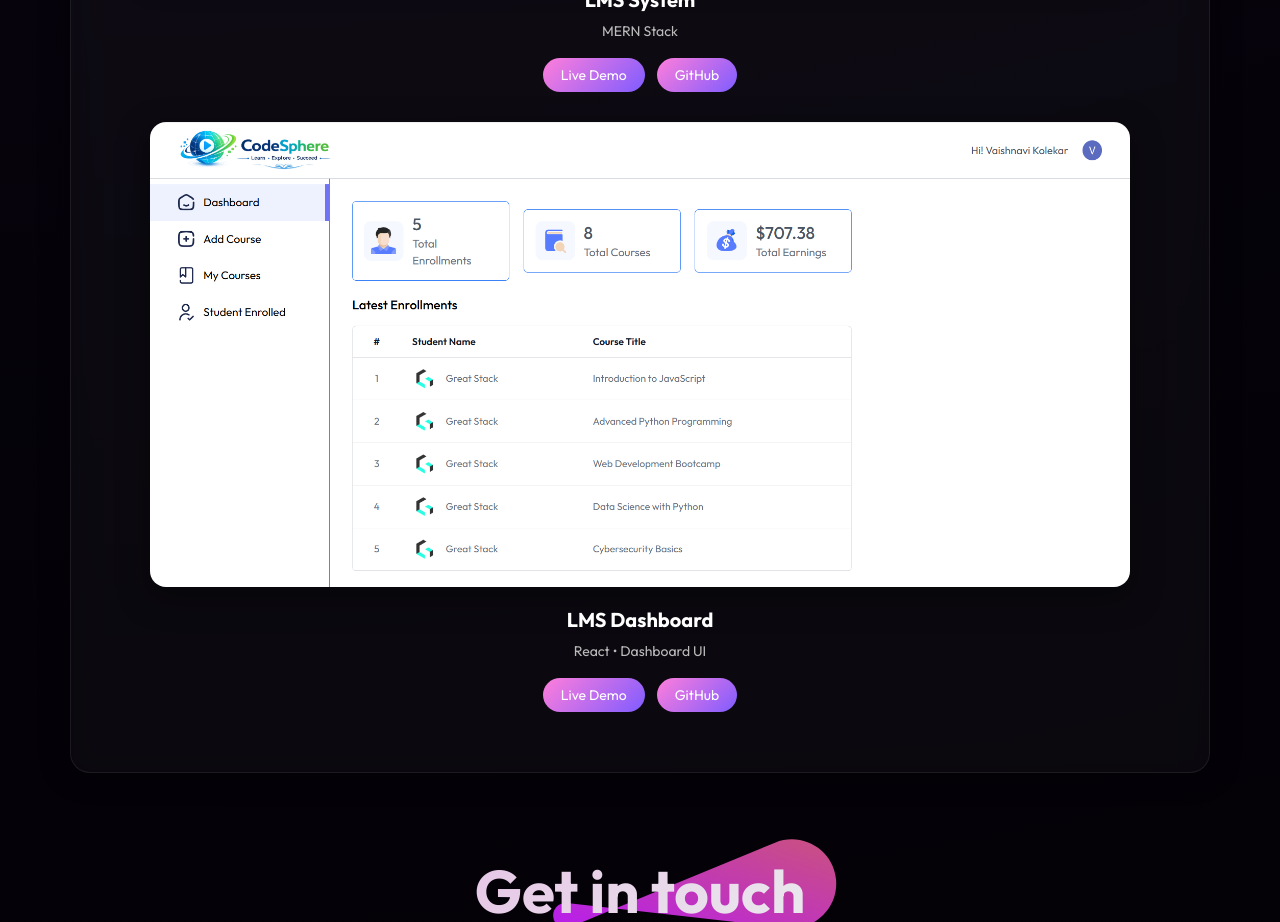
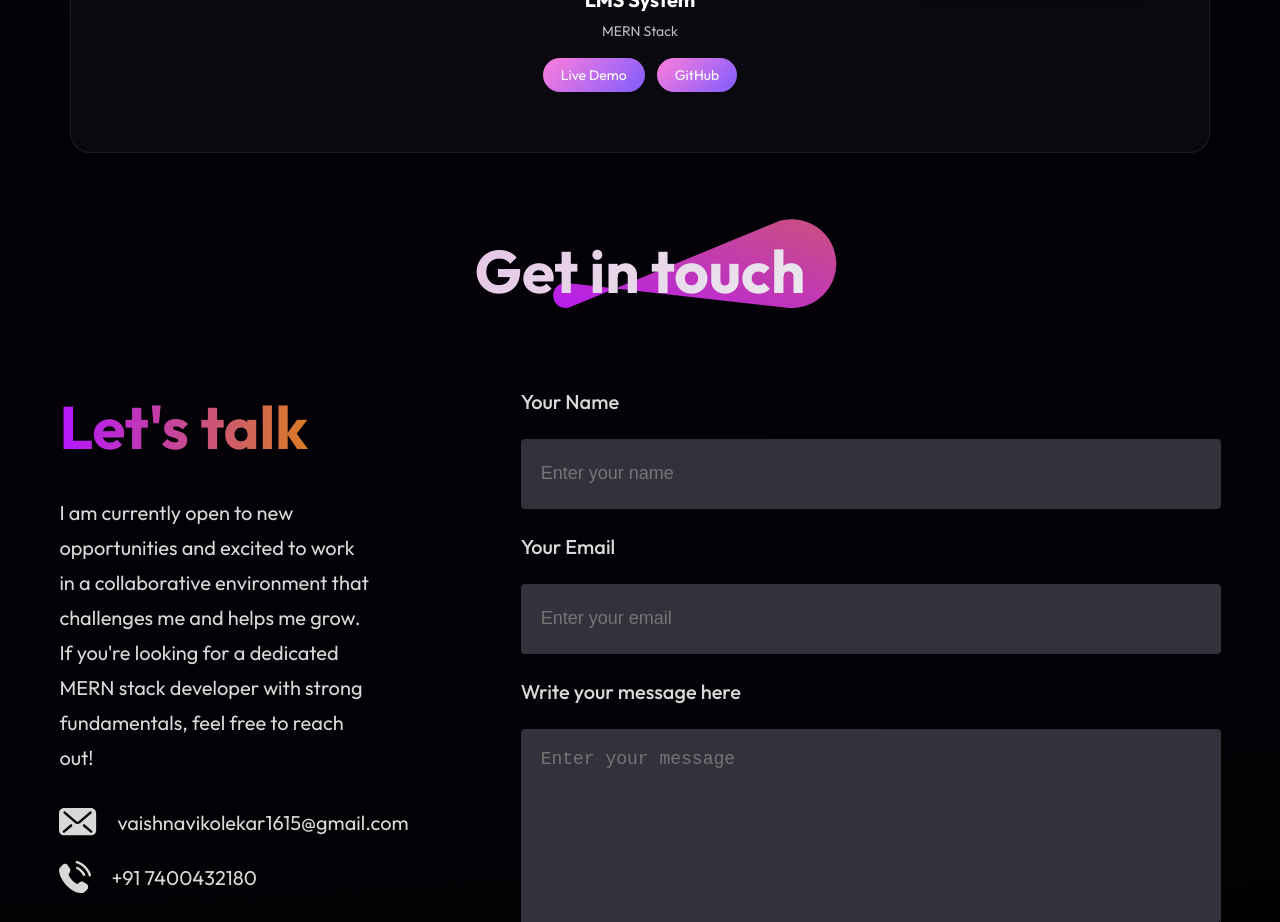
Before and after one commit to vaishnavikolekar1516/portfolio-react, a React (Vite) app: page / in a window 1280 px wide. Shown: the part 4360-5282 px from the top of the page. Built offline with nearby package versions, Linux system fonts and the light colour scheme.

Commit message:
github added

```diff
--- a/src/Components/Work/MyWork.jsx
+++ b/src/Components/Work/MyWork.jsx
@@ -63,7 +63,7 @@ const MyWork = () => {
       title: "Portfolio Website",
       tech: "React • CSS • Responsive",
       live: "https://portfolio-react-iota-seven-97.vercel.app/",
-      github: "https://github.com/YOUR_GITHUB_LINK"
+      github: "https://github.com/vaishnavikolekar1516/portfolio-react"
     },
     {
       img: ToDo,
@@ -79,13 +79,13 @@ const MyWork = () => {
       live: "#",
       github: "#"
     },
-    {
-      img: LMS_Dashboard,
-      title: "LMS Dashboard",
-      tech: "React • Dashboard UI",
-      live: "#",
-      github: "#"
-    }
+    // {
+    //   img: LMS_Dashboard,
+    //   title: "LMS Dashboard",
+    //   tech: "React • Dashboard UI",
+    //   live: "#",
+    //   github: "#"
+    // }
   ]
 
   return (
```
